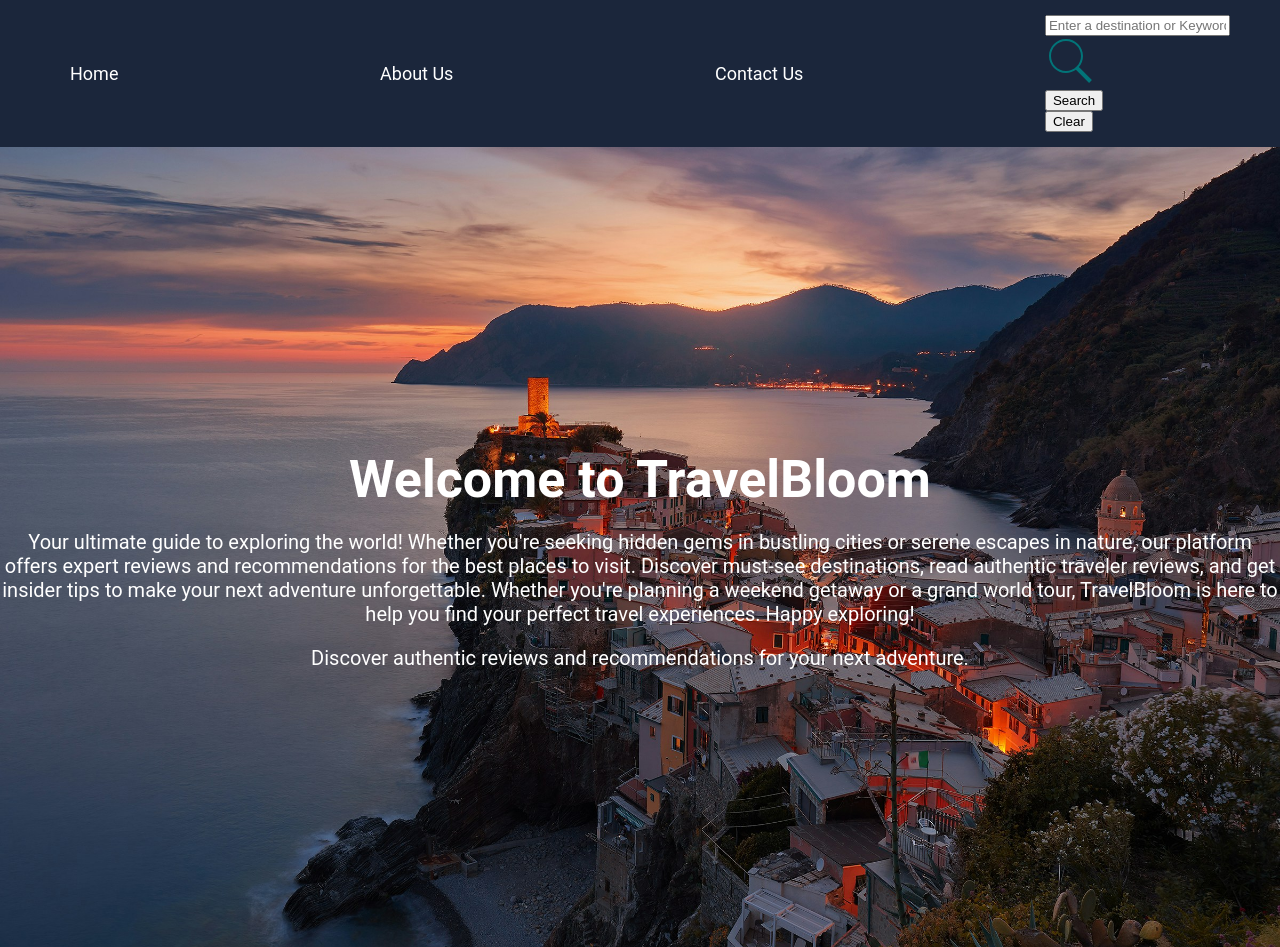
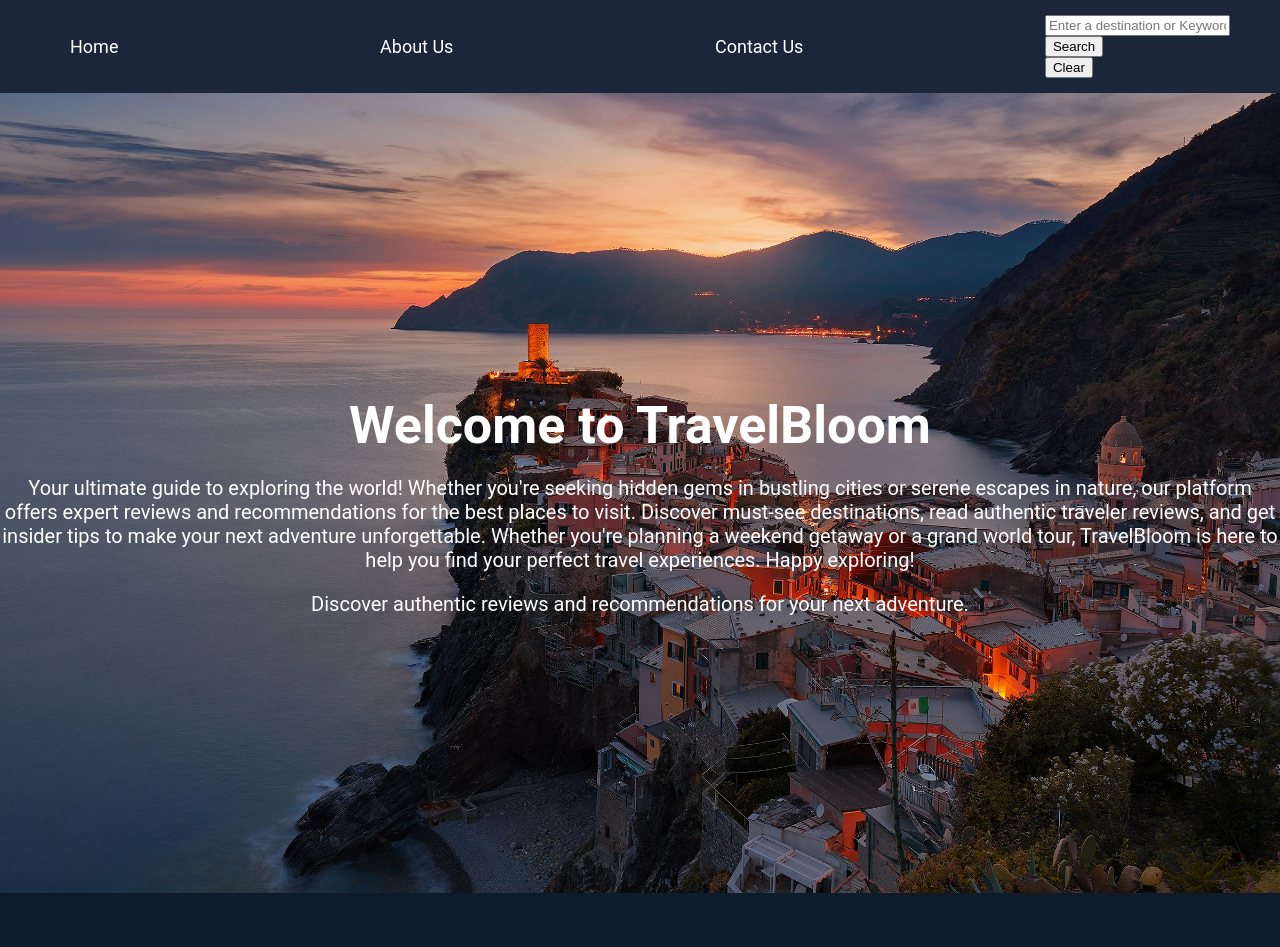
Before and after one commit to mikie527/travelRecommendation-, a plain HTML site: page index.html in a window 1280 px wide. Shown: the top 947 px of the page. Drawn offline with Linux system fonts and the light colour scheme.

Commit message:
Update index.html

```diff
--- a/index.html
+++ b/index.html
@@ -17,7 +17,7 @@
 
         <div id="search_inside_nav">
                 <div><input type="text" id="search_input" placeholder="Enter a destination or Keyword" ></div>
-                <div id="search_btn" onclick="recommend()"><img src="./images/navbar/search_btn.svg" alt=""></div>
+                <div id="search_btn" onclick="recommend()"></div>
                 <div class="nav_btn" ><button onclick="recommend()">Search</button></div>
                 <div class="nav_btn"><button onclick="clearall()">Clear</button></div>
             </div>
```
